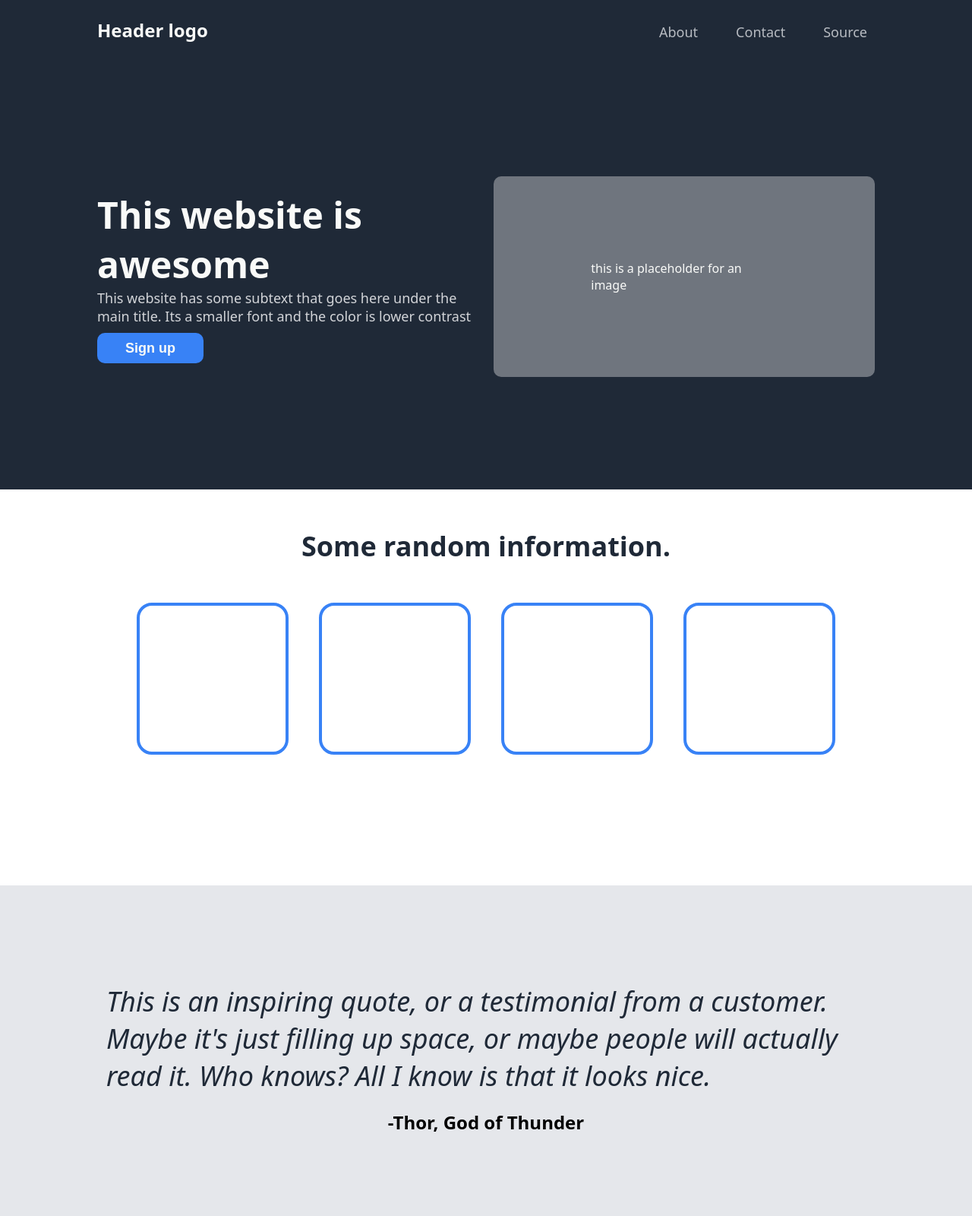
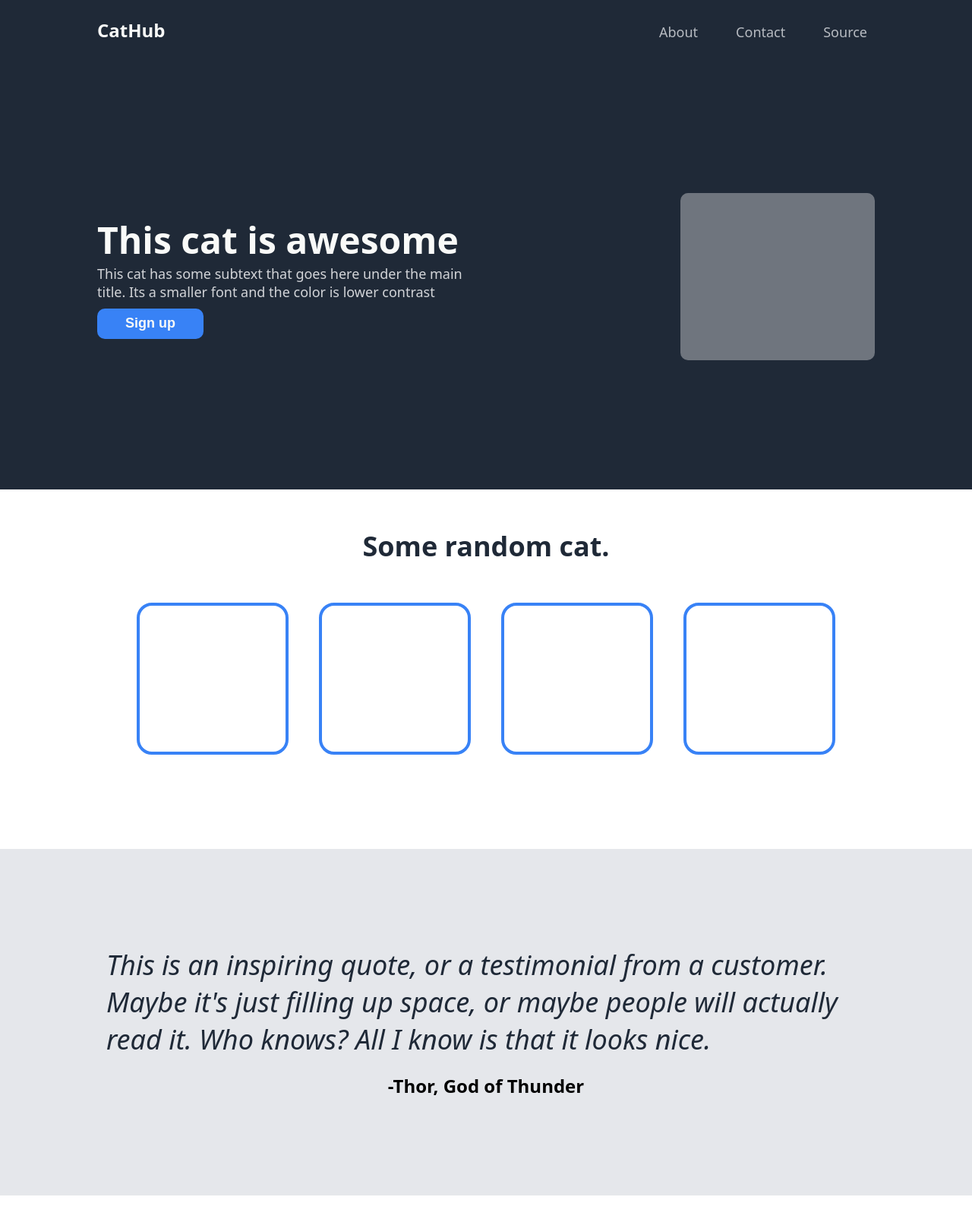
Before and after one commit to plushexe351/Landing-page, a plain HTML site: page index.html in a window 1280 px wide. Shown: the top 1600 px of the page at 76% size. Drawn offline with Linux system fonts and the light colour scheme.

Commit message:
Added new classes and minor layout changes

```diff
--- a/index.html
+++ b/index.html
@@ -1,8 +1,3 @@
-<!--
-todo:
-* hover effects
--->
-
 <!DOCTYPE html>
 <html lang="en">
 
@@ -16,36 +11,40 @@ todo:
 
 <body>
     <div class="navbar">
-        <h1>Header logo</h1>
+        <h1>CatHub</h1>
         <div class="navlinks">
-            <a href="#">About</a><a href="#">Contact</a><a href="#">Source</a></div></div>
-            <section class="main">
+            <a href="#">About</a>
+            <a href="#">Contact</a>
+            <a href="#">Source</a>
+        </div>
+    </div>
+    <section class="main">
         <div class="hero-left">
-            <div class="title">This website is awesome</div>
-            <div class="subtitle">This website has some subtext that goes here under the
+            <div class="title">This cat is awesome</div>
+            <div class="subtitle">This cat has some subtext that goes here under the
                 main title. Its a smaller font and the color is lower contrast</div>
             <button class="signup">Sign up</button>
         </div>
-        <div class="hero-right">this is a placeholder for an image</div>
+        <div class="hero-right"></div>
     </section>
     <section class="somerandominfo">
-        <h1>Some random information.</h1>
+        <h1>Some random cat.</h1>
         <div class="hovercards">
             <div class="card">
-                <div></div>
-                <p>this is some subtext under an illustration or image</p>
+                <div class="card1"></div>
+                <p>this is some cat</p>
             </div>
             <div class="card">
-                <div></div>
-                <p>this is some subtext under an illustration or image</p>
+                <div class="card2"></div>
+                <p>this is some cat</p>
             </div>
             <div class="card">
-                <div></div>
-                <p>this is some subtext under an illustration or image</p>
+                <div class="card3"></div>
+                <p>this is some cat</p>
             </div>
             <div class="card">
-                <div></div>
-                <p>this is some subtext under an illustration or image</p>
+                <div class="card4"></div>
+                <p>this is some cat</p>
             </div>
         </div>
         </div>
@@ -64,7 +63,7 @@ todo:
         </div>
         <button class="signup">Sign up</button>
     </section>
-    <section class="copyright">Copyright &copy The Odin Project 2021</section>
+    <section class="copyright">Copyright &copy The Cat Project 2021</section>
 </body>
 
 </html>
```
